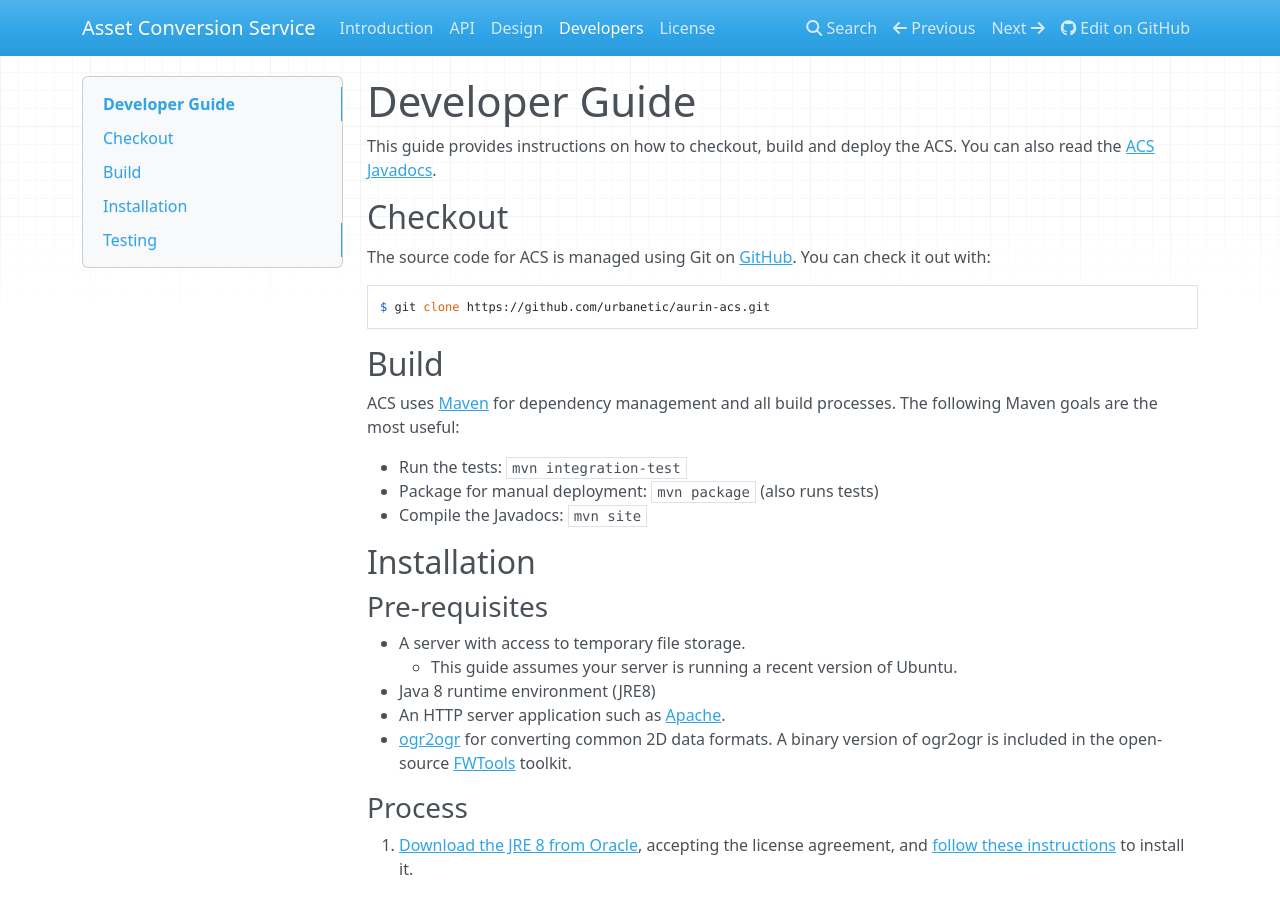
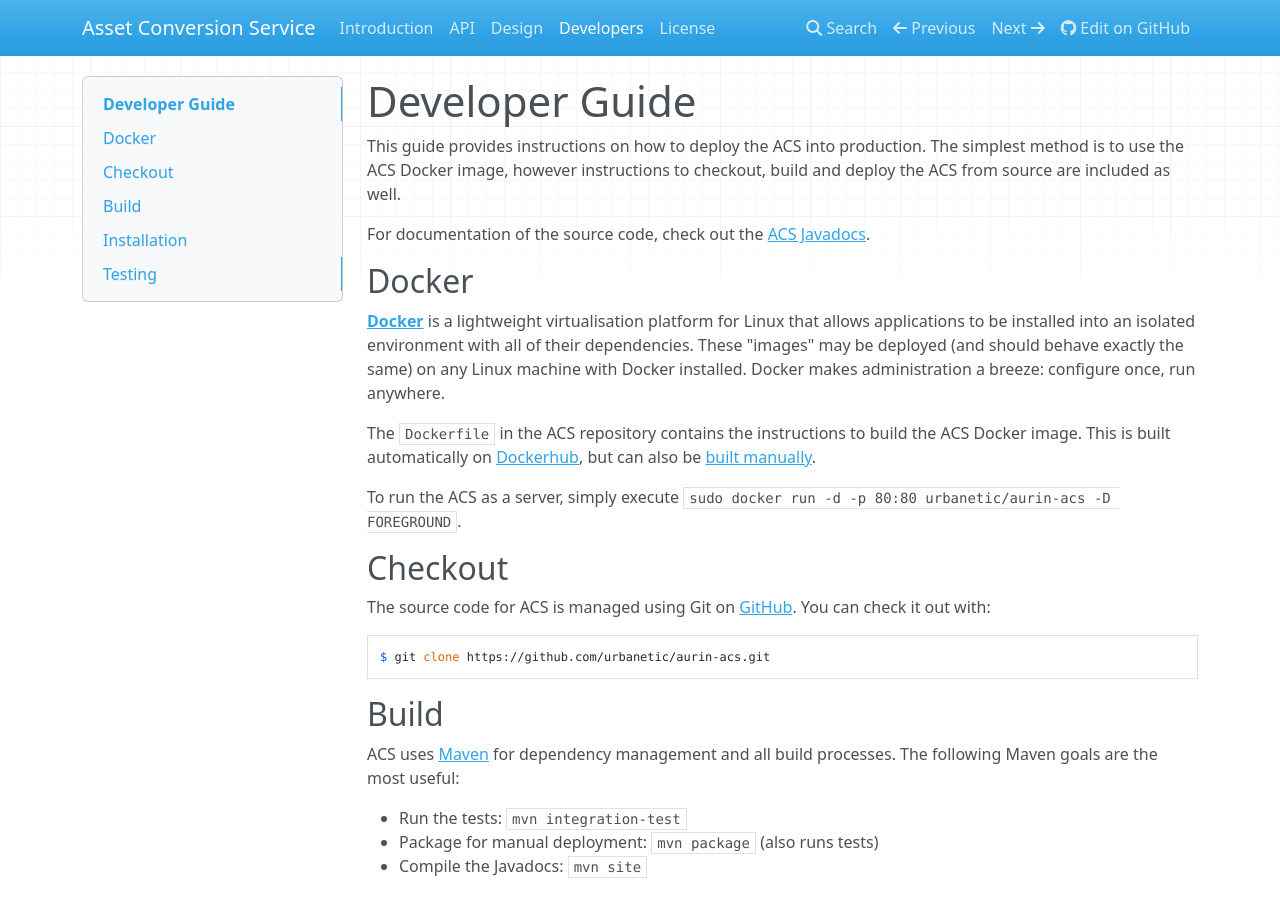
Before and after one commit to omni360/aurin-acs, an MkDocs documentation site: the page built from docs/developers.md, in a window 1280 px wide and 900 px high. Built offline with MkDocs 1.6.1, drawn with Linux system fonts in a browser that asks for light colours; nearby versions of some CDN libraries; old or Windows-style settings are respelled for this version of MkDocs.

Commit message:
Added some Docker dev docs.

```diff
--- a/docs/developers.md
+++ b/docs/developers.md
@@ -1,7 +1,24 @@
 # Developer Guide
 
-This guide provides instructions on how to checkout, build and deploy the ACS. You can also read the
-[ACS Javadocs][javadocs].
+This guide provides instructions on how to deploy the ACS into production. The simplest method is to
+use the ACS Docker image, however instructions to checkout, build and deploy the ACS from source are
+included as well.
+
+For documentation of the source code, check out the [ACS Javadocs][javadocs].
+
+## Docker
+
+[**Docker**][docker] is a lightweight virtualisation platform for Linux that allows applications to
+be installed into an isolated environment with all of their dependencies. These "images" may be
+deployed (and should behave exactly the same) on any Linux machine with Docker installed. Docker
+makes administration a breeze: configure once, run anywhere.
+
+The `Dockerfile` in the ACS repository contains the instructions to build the ACS Docker image. This
+is built automatically on [Dockerhub][dockerhub], but can also be [built manually][docker-build].
+
+To run the ACS as a server, simply execute
+`sudo docker run -d -p 80:80 urbanetic/aurin-acs -D FOREGROUND`.
+
 
 ## Checkout
 
@@ -89,6 +106,9 @@ does not have a Web application GUI, it should display a message telling you tha
 
 
 [apache]: https://httpd.apache.org/
+[docker]: https://www.docker.com/
+[dockerhub]: https://registry.hub.docker.com/u/urbanetic/aurin-acs/
+[docker-build]: https://docs.docker.com/reference/commandline/cli/#build
 [fwt]: http://fwtools.loskot.net/FWTools-linux-2.0.6.tar.gz
 [fwtinstall]: http://fwtools.maptools.org/linux-main.html
 [github]: https://github.com/urbanetic/aurin-acs
```
